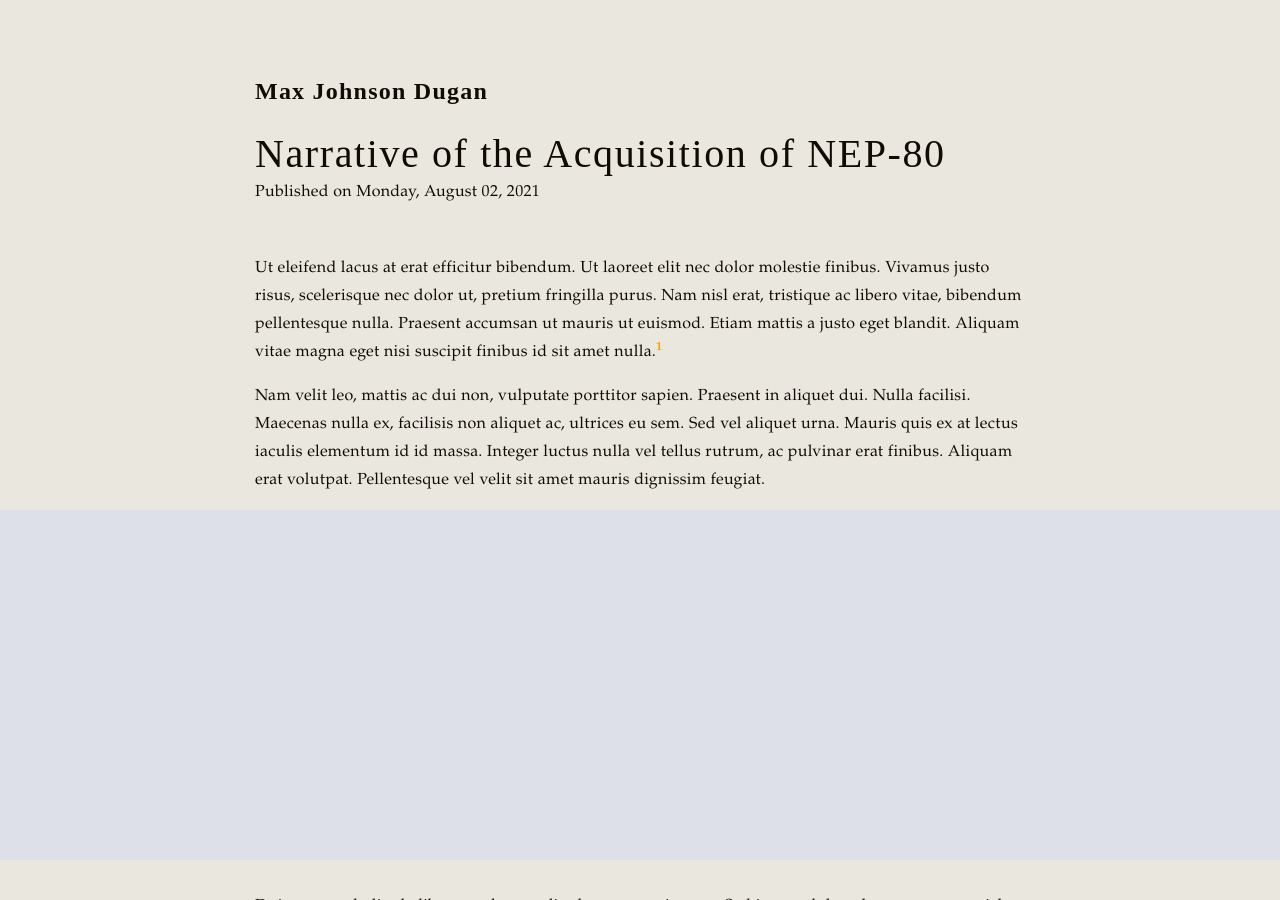
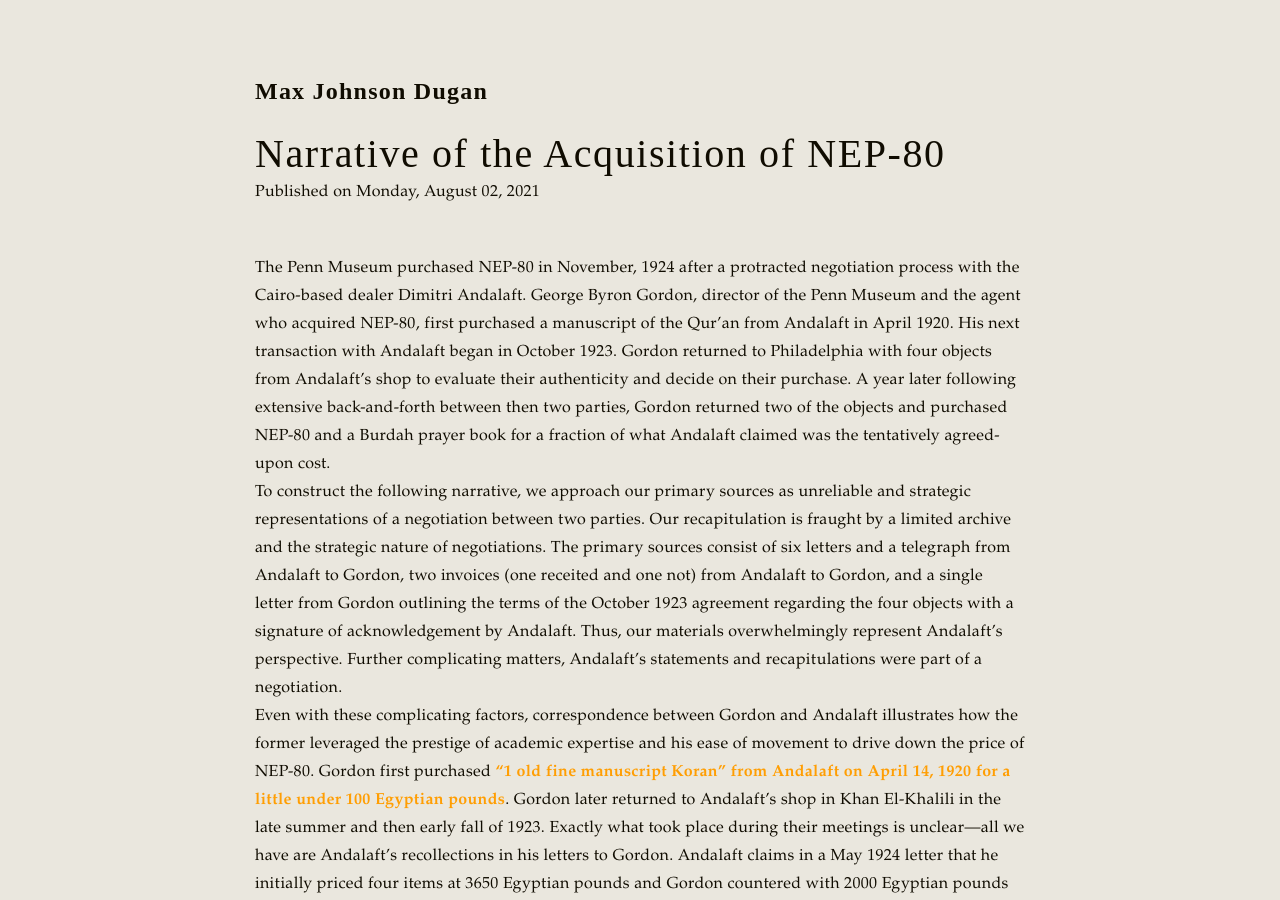
Before and after one commit to maxjdugan/wax-nep-80, a Jekyll site: the page built from _exhibits/a.md, in a window 1280 px wide and 900 px high, scrolled down 674 px. Built offline with Jekyll 4.4.1, drawn with Linux system fonts in a browser that asks for light colours; some of the changed text lies outside the part shown.

Commit message:
Config update and exhibit a addition

```diff
--- a/_config.yml
+++ b/_config.yml
@@ -23,7 +23,7 @@ description:      'Correspondence Between Dimitri Andalaft and George B. Gordon'
 url:              'https://maxjdugan.github.io'
 baseurl:          '/wax-nep-80'
 copyright:        '2021 Max Johnson Dugan'
-logo:             'N/A'
+logo:             ''
 
 # ---------------------------------------------------------------
 # BUILD SETTINGS
--- a/_exhibits/a.md
+++ b/_exhibits/a.md
@@ -11,24 +11,23 @@ banner:
   height: '500px'
 ---
 
-Ut eleifend lacus at erat efficitur bibendum. Ut laoreet elit nec dolor molestie finibus. Vivamus justo risus, scelerisque nec dolor ut, pretium fringilla purus. Nam nisl erat, tristique ac libero vitae, bibendum pellentesque nulla. Praesent accumsan ut mauris ut euismod. Etiam mattis a justo eget blandit. Aliquam vitae magna eget nisi suscipit finibus id sit amet nulla.[^1]
-
-Nam velit leo, mattis ac dui non, vulputate porttitor sapien. Praesent in aliquet dui. Nulla facilisi. Maecenas nulla ex, facilisis non aliquet ac, ultrices eu sem. Sed vel aliquet urna. Mauris quis ex at lectus iaculis elementum id id massa. Integer luctus nulla vel tellus rutrum, ac pulvinar erat finibus. Aliquam erat volutpat. Pellentesque vel velit sit amet mauris dignissim feugiat.
-
-
-{% include parallax_image.html collection='nep_80' pid='obj12' y='50%' %}
-
-
-Duis commodo ligula libero, a pharetra ligula posuere sit amet. Sed ipsum dolor, elementum eget nisl eget, sagittis vestibulum augue. Donec tincidunt mauris et nunc sagittis, nec consectetur lorem tristique. Nulla tincidunt magna ut ullamcorper consectetur. Nulla mi urna, feugiat sed massa non, ullamcorper efficitur dolor.[^2] Sed luctus, massa eget pharetra posuere, nibh sem eleifend lectus, lobortis molestie ante libero non metus. Aenean et est sit amet est pulvinar convallis vel non tortor. Nunc semper commodo fringilla. Proin eget metus eget felis faucibus aliquet. Cras ultrices turpis id nibh cursus fringilla. Aenean nec magna turpis. Suspendisse egestas tellus iaculis ante pharetra imperdiet ac at odio.
-
-Integer eu augue elementum, venenatis nisi vitae, ultrices magna. Nunc accumsan sem quis tristique iaculis. Quisque sed lorem tortor. Quisque viverra sem a orci aliquet sodales. Aliquam commodo eros at sagittis vehicula. Quisque in massa turpis. Aliquam aliquam consectetur magna non dignissim. Sed fringilla a ligula vitae molestie.
-
-Duis finibus leo non velit viverra tincidunt. Fusce efficitur laoreet convallis. Sed sem felis, porttitor sit amet volutpat ac, consequat quis lectus. Donec elementum dignissim vehicula. Pellentesque fringilla ex bibendum, ornare sapien a, mollis neque. Duis faucibus diam vitae faucibus feugiat. Lorem ipsum dolor sit amet, consectetur adipiscing elit. Mauris pharetra elit sem, et euismod massa mattis ut. Phasellus maximus ipsum in nulla sollicitudin viverra. Morbi semper lectus quis dolor cursus, ut convallis lacus venenatis. Pellentesque lorem mauris, malesuada a fringilla et, iaculis sodales metus. Suspendisse finibus purus ut sem commodo feugiat.
-
----
+The Penn Museum purchased NEP-80 in November, 1924 after a protracted negotiation process with the Cairo-based dealer Dimitri Andalaft. George Byron Gordon, director of the Penn Museum and the agent who acquired NEP-80, first purchased a manuscript of the Qur’an from Andalaft in April 1920. His next transaction with Andalaft began in October 1923. Gordon returned to Philadelphia with four objects from Andalaft’s shop to evaluate their authenticity and decide on their purchase. A year later following extensive back-and-forth between then two parties, Gordon returned two of the objects and purchased NEP-80 and a Burdah prayer book for a fraction of what Andalaft claimed was the tentatively agreed-upon cost.
+<br>
+To construct the following narrative, we approach our primary sources as unreliable and strategic representations of a negotiation between two parties. Our recapitulation is fraught by a limited archive and the strategic nature of negotiations. The primary sources consist of six letters and a telegraph from Andalaft to Gordon, two invoices (one receited and one not) from Andalaft to Gordon, and a single letter from Gordon outlining the terms of the October 1923 agreement regarding the four objects with a signature of acknowledgement by Andalaft. Thus, our materials overwhelmingly represent Andalaft’s perspective. Further complicating matters, Andalaft’s statements and recapitulations were part of a negotiation.
+  <br>
+Even with these complicating factors, correspondence between Gordon and Andalaft illustrates how the former leveraged the prestige of academic expertise and his ease of movement to drive down the price of NEP-80. Gordon first purchased [“1 old fine manuscript Koran” from Andalaft on April 14, 1920 for a little under 100 Egyptian pounds](https://maxjdugan.github.io/wax-nep-80/nep_80/gordon_andalaft1/). Gordon later returned to Andalaft’s shop in Khan El-Khalili in the late summer and then early fall of 1923. Exactly what took place during their meetings is unclear—all we have are Andalaft’s recollections in his letters to Gordon. Andalaft claims in a May 1924 letter that he initially priced four items at 3650 Egyptian pounds and Gordon countered with 2000 Egyptian pounds and then suggested that he bring them back to the US where he could confirm that they would be worth more than 2000 Egyptian pounds. Gordon’s promissory note writes instead that after confirming the authenticity of the items he will [“purchase at prices to be agreed upon.”](https://maxjdugan.github.io/wax-nep-80/nep_80/gordon_andalaft2/)
+Regardless of the content of this negotiation, Gordon left Andalaft’s shop on October 10, 1923 with [one Persian book manuscript dated 1028 AH, one album of signed miniature paintings, one Bourdah manuscript, and a “Persian” Koran manuscript, NEP-80.](https://maxjdugan.github.io/wax-nep-80/nep_80/gordon_andalaft3/)
+<br>
+From that October 10, 1923 until November 8, 1924, Andalaft sent Gordon one telegram and six letters that variously inquire about the status of payment, reject Gordon’s offers, demand the return of the books on account of insultingly low offers, confirm receipt of the books, and, finally, confirm receipt of a check of payment for NEP-80 and the Burdah prayer manuscript. Andalaft’s typed February 1924 letter communicates that Gordon consulted experts who deemed the book manuscript and album of miniatures to be forgeries.
+<br>
+Even if we read Andalaft’s lamentations as a bargaining strategy, Gordon held onto two books without payment for a 9-month period from October, 1923 until June, 1924. Gordon’s possession of these works deprived Andalaft of the chance of selling them to tourists or buyers, a predicament frequently mentioned by Andalaft.
+<br>
+Moreover, Gordon seems to have leveraged the opinions of a network of experts to drive down the price for the objects. In the case of the Persian book manuscript and the album of pictures, Andalaft refused the price and Gordon returned the items—though, some issues at the post office resulted in Andalaft purportedly paying a 45 pound fine.[^4] We do not possess records about who Gordon consulted or the specifics of their expert opinions. Gordon’s connection to the authoritative production of knowledge about these objects meant that he could determine unilaterally their authenticity and, consequently, their market value.
+<br>
+Gordon would eventually pay 287 Egyptian pounds for NEP-80 and the Burdah manuscript supposedly produced for [Khalil Kaïd Bey](https://en.wikipedia.org/wiki/Halil_%C5%9Eerif_Pasha). A very generous reading of this price, which is far less than the 2000 pounds Gordon is said to have initially offered for the four works, is that Gordon cunningly sniffed out a duplicitous merchant’s price gouging and consequently acquired the items for a fair price. While there may be some truth to this—perhaps Andalaft was knowingly passing off forgeries as authentic—the delay of payment and transatlantic possession of the items by Gordon afforded him enormous bargaining power in the transaction with Andalaft. Even if he did not have weight of military force behind him, Gordon’s university post allowed him to deem certain items valuable, determine appropriate prices, and withhold payment indefinitely.
+<br>
+It is a credit of the Penn Museum that their archives document the asymmetric negotiation that swelled their holdings. The story contained in these archives is not necessarily flattering for the Penn Museum or Gordon, even if they are not damning in a simple manner. Future research might examine Gordon’s negotiation strategies for other objects or the networks of experts he and other university museum agents consulted in formulating opinions about prices. Additionally, future research might compare and contrast the negotiation strategies and practices of different university museums.
 
 ### Notes
 
-[^1]: Integer eu augue elementum, venenatis nisi vitae, ultrices magna. Nunc accumsan sem quis tristique iaculis. Quisque sed lorem tortor.
-
-[^2]: Nunc semper commodo fringilla. Proin eget metus eget felis faucibus aliquet. Cras ultrices turpis id nibh cursus fringilla. Aenean nec magna turpis. Suspendisse egestas tellus iaculis ante pharetra imperdiet ac at odio.
+[^1]: Andalaft claims that the initially 100 pound fine stemmed from Gordon listing the mailed items as being of no value, which the Egyptian authorities believed to be a lie—perhaps a means of skirting the customs fee for the objects. Andalaft claims that the authorities eventually lowered the fine to 45 pounds. Whether Andalaft is telling the truth about the fine, or whether Gordon is responsible for the fine (perhaps it was a case of authorities using their office for material gain) cannot be certain.
```
